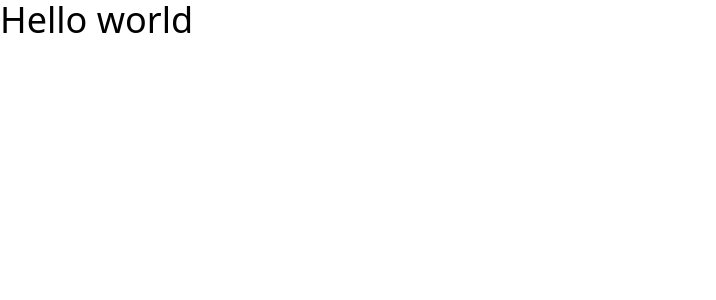
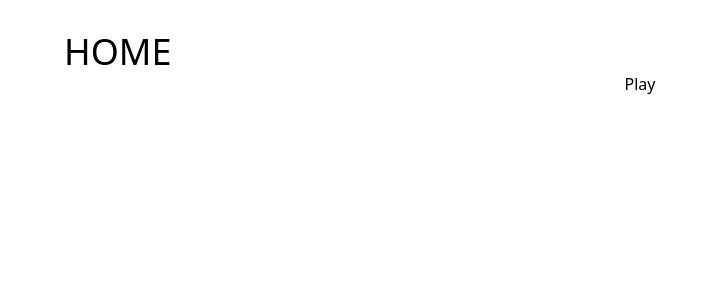
Before and after one commit to kyle65463/Take6, a Next.js app in the folder frontend/: page / in a window 1280 px wide. Shown: the top 300 px of the page, without its empty margins (0-716 px from the left). Built offline with nearby package versions, Linux system fonts and the light colour scheme.

Commit message:
Complete basic home page & game page

```diff
--- /dev/null
+++ b/frontend/src/common/components/Button.tsx
@@ -0,0 +1,12 @@
+import { MouseEventHandler } from "react";
+
+interface ButtonProps {
+	children?: JSX.Element | string;
+	onClick?: MouseEventHandler<HTMLButtonElement>;
+}
+
+function Button({ children, onClick }: ButtonProps) {
+	return <button onClick={onClick}>{children}</button>;
+}
+
+export default Button;
--- /dev/null
+++ b/frontend/src/modules/game_page/GamePage.tsx
@@ -0,0 +1,9 @@
+function GamePage() {
+	return (
+		<div className='layout'>
+			<p className='text-4xl'>GAME</p>
+		</div>
+	);
+}
+
+export default GamePage;
--- /dev/null
+++ b/frontend/src/modules/home_page/HomePage.tsx
@@ -0,0 +1,15 @@
+import Button from "@common/components/Button";
+import Link from "next/link";
+
+function HomePage() {
+	return (
+		<div className="layout">
+			<p className='text-4xl'>HOME</p>
+			<Link href='/play'>
+				<Button>Play</Button>
+			</Link>
+		</div>
+	);
+}
+
+export default HomePage;
--- a/frontend/src/pages/_app.tsx
+++ b/frontend/src/pages/_app.tsx
@@ -1,8 +1,17 @@
 import "@styles/globals.css";
 import type { AppProps } from "next/app";
+import Head from "next/head";
 
 function MyApp({ Component, pageProps }: AppProps) {
-	return <Component {...pageProps} />;
+	return (
+		<div>
+			<Head>
+				<title>Take6</title>
+				<link rel='icon' href='/favicon.ico' />
+			</Head>
+			<Component {...pageProps} />
+		</div>
+	);
 }
 
 export default MyApp;
--- a/frontend/src/pages/index.tsx
+++ b/frontend/src/pages/index.tsx
@@ -1,15 +1,7 @@
-import Head from "next/head";
+import HomePage from "@modules/home_page/HomePage";
 
-function Home() {
-	return (
-		<div>
-			<Head>
-				<title>Take6</title>
-				<link rel='icon' href='/favicon.ico' />
-			</Head>
-			<p className='text-4xl'>Hello world</p>
-		</div>
-	);
+function index() {
+	return <HomePage />;
 }
 
-export default Home;
+export default index;
--- /dev/null
+++ b/frontend/src/pages/play.tsx
@@ -0,0 +1,7 @@
+import GamePage from "@modules/game_page/GamePage";
+
+function play() {
+	return <GamePage />;
+}
+
+export default play;
--- a/frontend/src/styles/globals.css
+++ b/frontend/src/styles/globals.css
@@ -1,3 +1,11 @@
 @tailwind base;
 @tailwind components;
 @tailwind utilities;
+
+.layout {
+	@apply flex flex-col;
+	max-width: 87.5rem;
+	width: 90%;
+	margin: 2rem auto;
+	min-height: calc(100vh - 4rem);
+}
```
